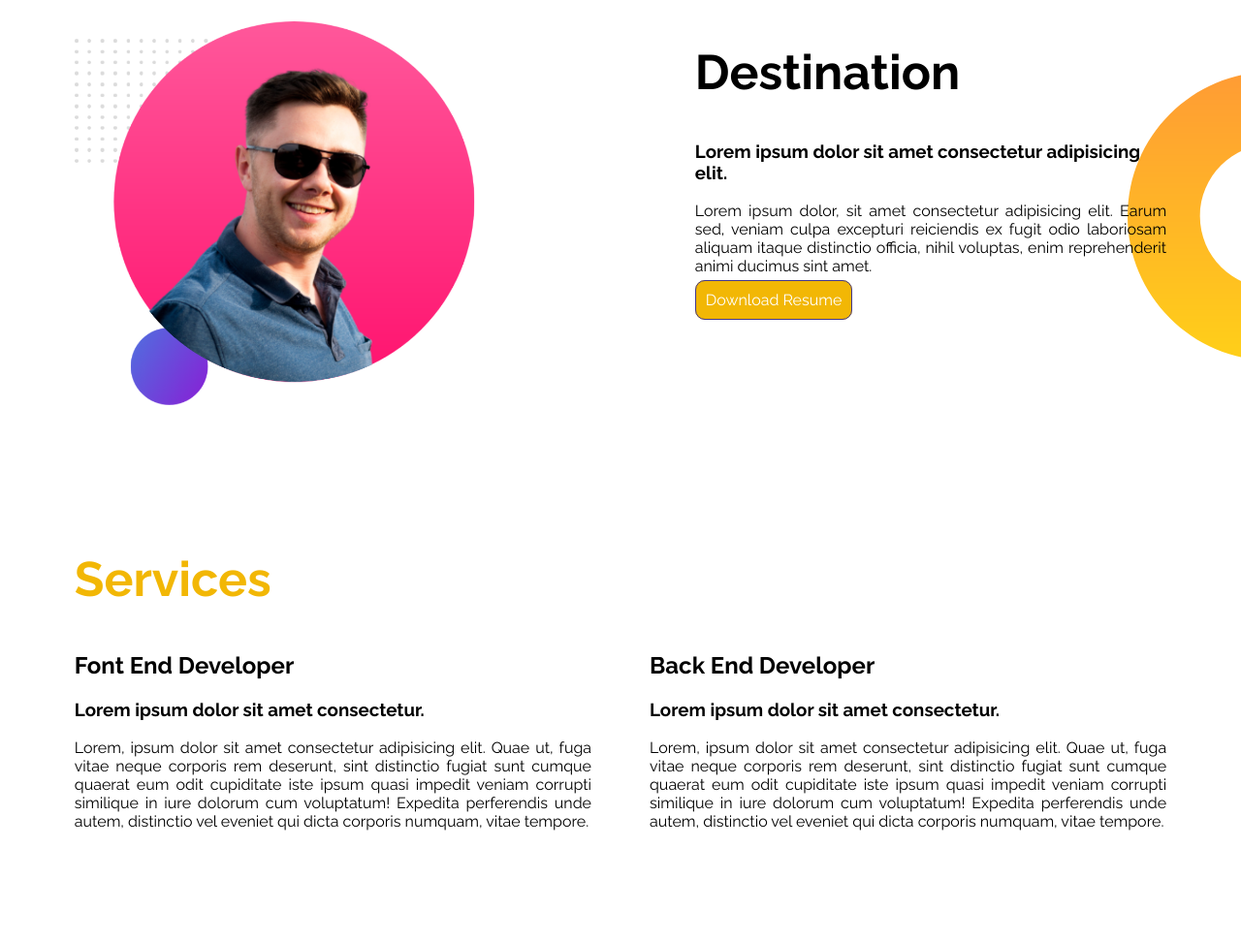
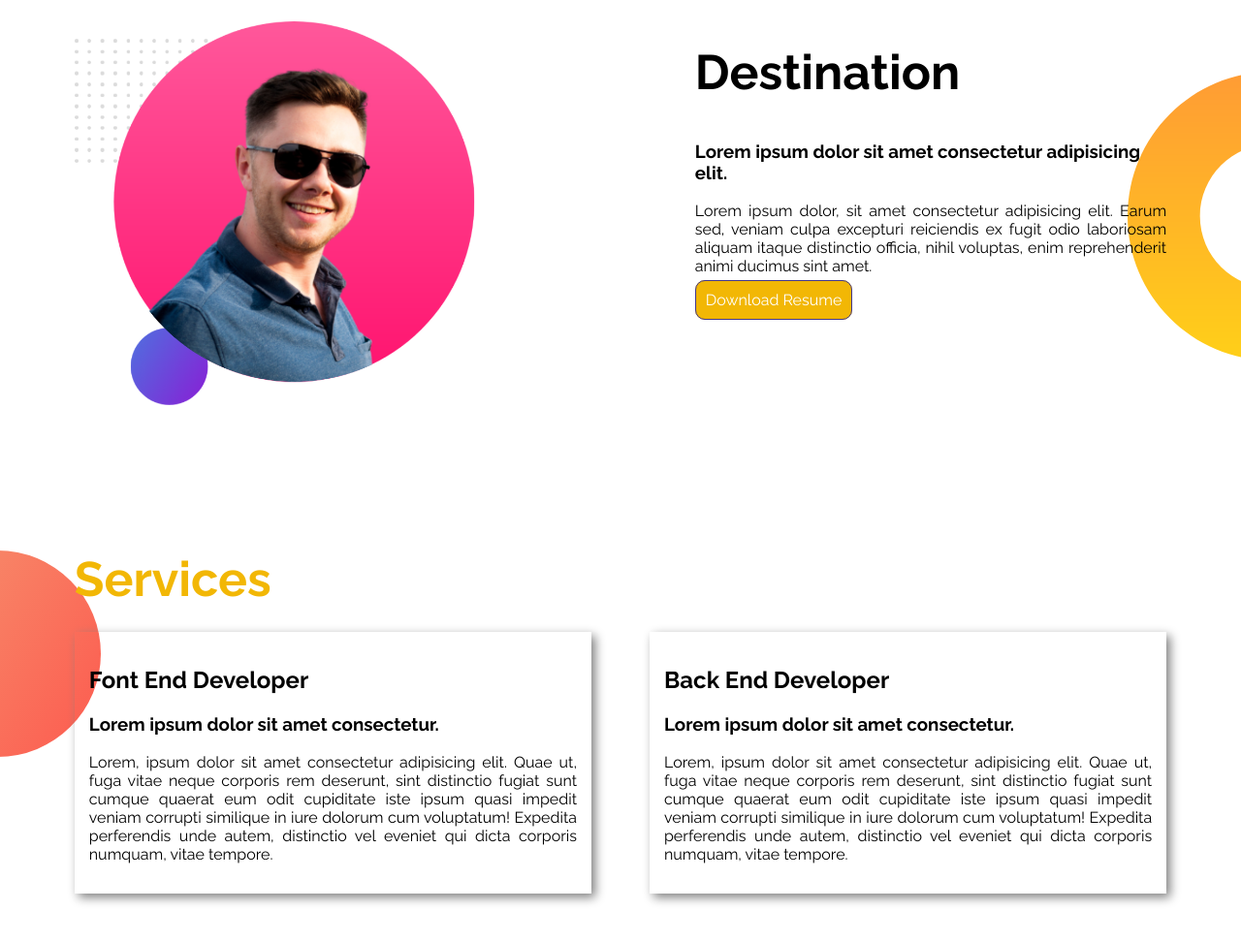
Before and after one commit to ruhulamin111/Demo-Site, a plain HTML site: page index.html in a window 1280 px wide. Shown: the part 612-1584 px from the top of the page at 97% size. Drawn offline with Linux system fonts and the light colour scheme.

Commit message:
added box shadow

```diff
--- a/index.html
+++ b/index.html
@@ -54,10 +54,10 @@
     </section>
 
     <!-- experience area -->
-    <section>
+    <section class="services">
         <h1 class="service title">Services</h1>
         <div class="divided-text flex">
-            <div>
+            <div class="shadow">
                 <h2>Font End Developer</h2>
                 <h3>Lorem ipsum dolor sit amet consectetur.</h3>
                 <p>Lorem, ipsum dolor sit amet consectetur adipisicing elit. Quae ut, fuga vitae neque corporis rem
@@ -65,7 +65,7 @@
                     veniam corrupti similique in iure dolorum cum voluptatum! Expedita perferendis unde autem,
                     distinctio vel eveniet qui dicta corporis numquam, vitae tempore.</p>
             </div>
-            <div>
+            <div class="shadow">
                 <h2>Back End Developer</h2>
                 <h3>Lorem ipsum dolor sit amet consectetur.</h3>
                 <p>Lorem, ipsum dolor sit amet consectetur adipisicing elit. Quae ut, fuga vitae neque corporis rem
--- a/style.css
+++ b/style.css
@@ -32,7 +32,6 @@ p {
 .divided-text {
     gap: 60px;
     margin: 2% 6%;
-    margin-bottom: 100px;
 
 }
 
@@ -66,3 +65,14 @@ p {
     background-position: right;
     margin-bottom: 100px;
 }
+
+.services {
+    background-image: url("./background/exp-bg.png");
+    background-repeat: no-repeat;
+    margin-bottom: 100px;
+}
+
+.shadow {
+    box-shadow: 4px 4px 10px gray;
+    padding: 15px;
+}
```
